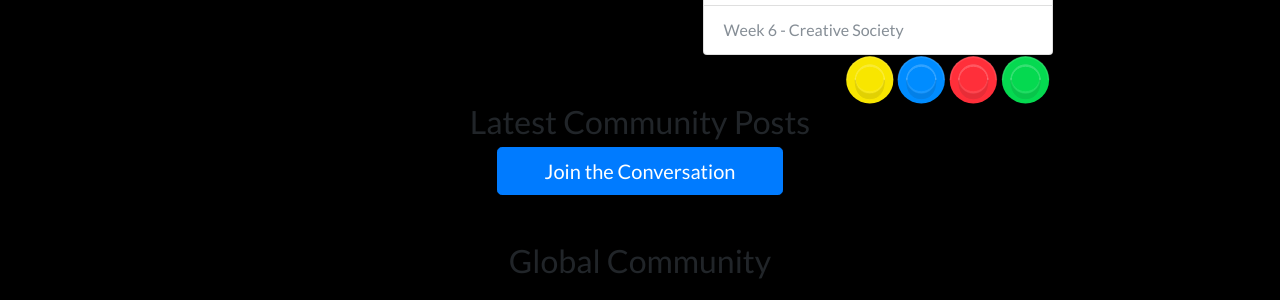
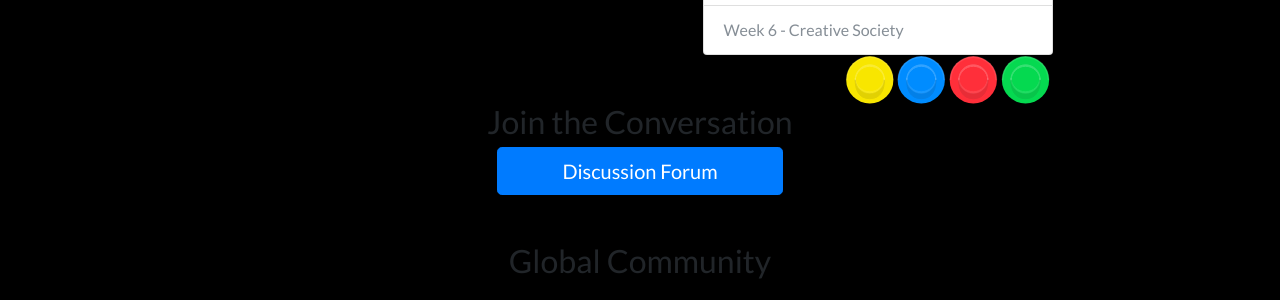
Before and after one commit to mitmedialab/lcl, a Jekyll site: the page built from index-old.html, in a window 1280 px wide and 900 px high, scrolled down 1355 px. Shown: the part 158-458 px from the top of the window. Built offline with Jekyll 4.4.1, drawn with Linux system fonts in a browser that asks for light colours; nearby versions of some CDN libraries.

Commit message:
hidden discussion in homepage

```diff
--- a/index-old.html
+++ b/index-old.html
@@ -47,14 +47,14 @@
 	<div class="row justify-content-center grey-row conversation-row">
 		<div class="col-md-10">
 			<div class="row justify-content-center conversation-title">
-				<h2>Latest Community Posts</h2>
-			</div>
-			<div id="discourse-posts">
-				<!-- Generated by discourse-posts.js -->
-			</div>
-			<div class="row justify-content-center">
-				<div class="col-md-4">
-					<a href="http://lcl-discuss.media.mit.edu" class="btn btn-primary btn-lg btn-block">Join the Conversation</a>
+				<h2>Join the Conversation</h2>
+      </div>
+      <!--<div id="discourse-posts">-->
+          <!-- Generated by discourse-posts.js -->
+      <!--</div>-->
+      <div class="row justify-content-center">
+        <div class="col-md-4">
+            <a href="http://lcl-discuss.media.mit.edu"; class="btn btn-primary btn-lg btn-block">Discussion Forum</a>
 				</div>
 			</div>
 		</div>
```
Also changed, not shown: 3 other files.
